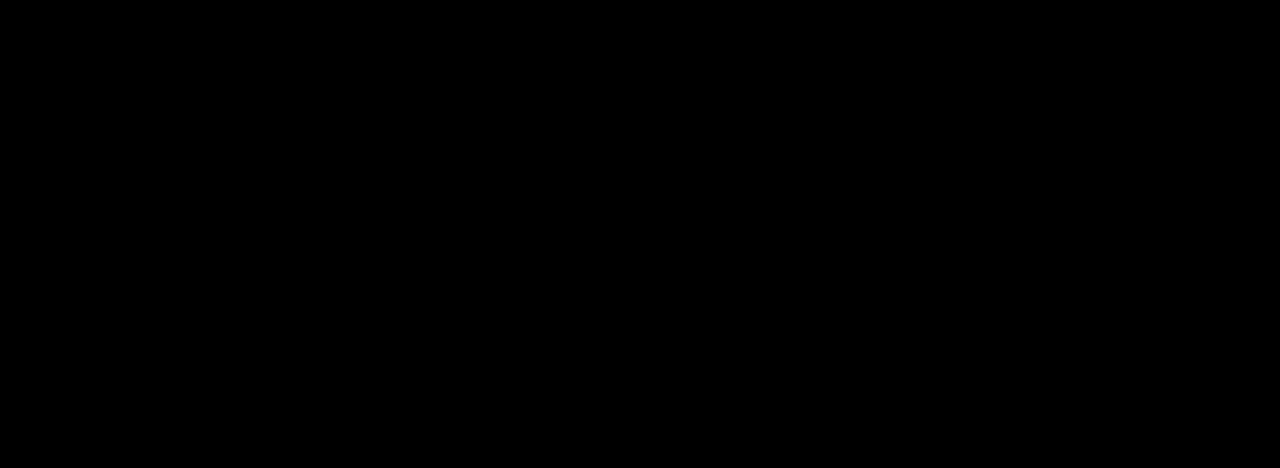
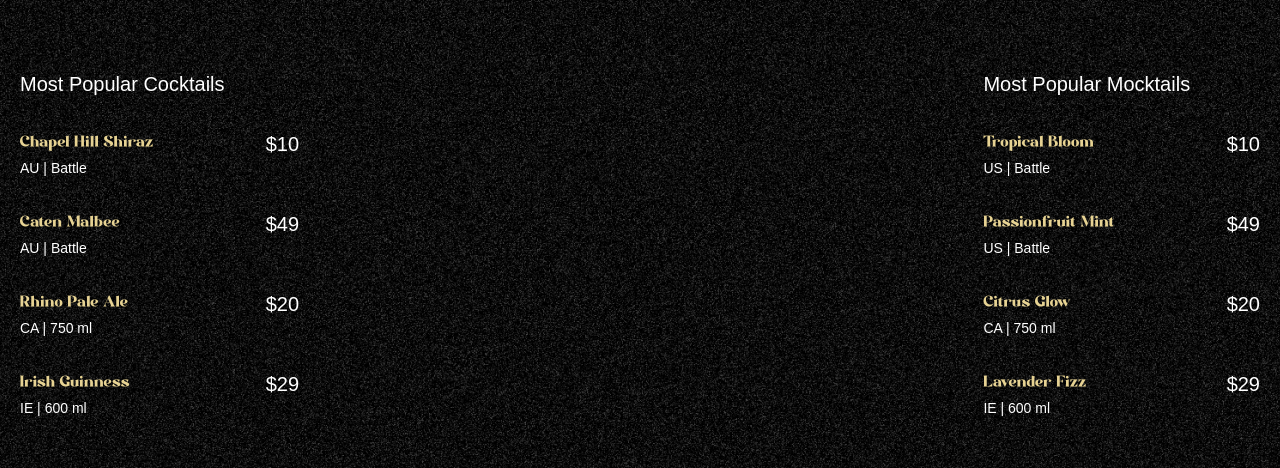
Before and after one commit to toffly/mojito-gsap, a React (Vite) app: page / in a window 1280 px wide. Shown: the part 890-1358 px from the top of the page. Built offline with nearby package versions, Linux system fonts and the light colour scheme; a web font is replaced by a local one.

Commit message:
implement cocktails section

```diff
--- a/src/App.jsx
+++ b/src/App.jsx
@@ -2,6 +2,7 @@
 import { ScrollTrigger, SplitText } from "gsap/all";
 import Navbar from "./components/Navbar";
 import Hero from "./components/Hero";
+import Cocktails from "./components/Cocktails";
 
 gsap.registerPlugin(ScrollTrigger, SplitText)
 
@@ -10,6 +11,7 @@
     <main>
       <Navbar/>
       <Hero/>
+      <Cocktails/>
     </main>
   )
 }
--- /dev/null
+++ b/src/components/Cocktails.jsx
@@ -0,0 +1,71 @@
+import { cocktailLists, mockTailLists } from "../../constants";
+import { useGSAP } from "@gsap/react";
+import gsap from "gsap";
+
+const Cocktails = () => {
+  useGSAP(() => {
+    const parallaxTimeline = gsap.timeline({
+      scrollTrigger: {
+        trigger: "#cocktails",
+        start: "top 30%",
+        end: "bottom 80%",
+        scrub: true,
+      },
+    });
+
+    parallaxTimeline.from("#c-left-leaf", { x: -100, y: 100 }).from("#c-right-leaf", { x: 100, y: 100 }, 0);
+  });
+
+  return (
+    <section id="cocktails" className="noisy">
+      <img
+        src="/images/cocktail-left-leaf.png"
+        alt="c-left-leaf"
+        id="c-left-leaf"
+      />
+      <img
+        src="/images/cocktail-right-leaf.png"
+        alt="c-right-leaf"
+        id="c-right-leaf"
+      />
+
+      <div className="list">
+        <div className="popular">
+          <h2>Most Popular Cocktails</h2>
+          <ul>
+            {cocktailLists.map(({ name, country, detail, price }) => (
+              <li key={name}>
+                <div className="md:me-28">
+                  <h3>{name}</h3>
+                  <p>
+                    {country} | {detail}
+                  </p>
+                </div>
+                <span>{price}</span>
+              </li>
+            ))}
+          </ul>
+        </div>
+
+        <div className="loved">
+          <h2>Most Popular Mocktails</h2>
+          <ul>
+            {mockTailLists.map(({ name, country, detail, price }) => (
+              <li key={name}>
+                <div className="me-28">
+                  <h3>{name}</h3>
+                  <p>
+                    {country} | {detail}
+                  </p>
+                </div>
+                <span>{price}</span>
+              </li>
+            ))}
+          </ul>
+        </div>
+      </div>
+    </section>
+  );
+};
+
+export default Cocktails;
```
